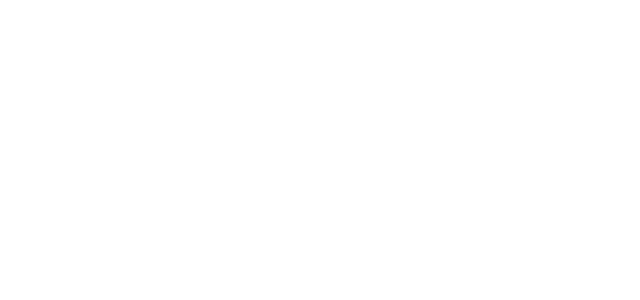
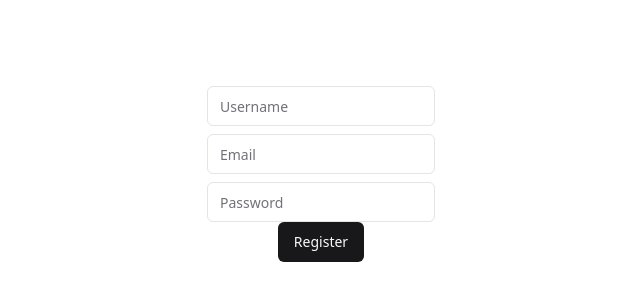
Before and after one commit to marutsuki/chirper, a React (Vite) app in the folder chirper-web/: page /register in a window 1280 px wide. Before the commit this address had no page. Shown: the part 230-530 px from the top of the page, without its empty margins (319-959 px from the left). Built offline with nearby package versions, Linux system fonts and the light colour scheme.

Commit message:
Generic Form using Zod and react hook form + Register Form

```diff
--- a/chirper-web/src/App.tsx
+++ b/chirper-web/src/App.tsx
@@ -2,7 +2,8 @@ import "./App.css";
 import { BrowserRouter, Route, Routes } from "react-router-dom";
 import Home from "./pages/Home";
 import Landing from "./pages/Landing";
-import Login from "./pages/login/Login";
+import Login from "./pages/auth/Login";
+import Register from "./pages/auth/Register";
 
 function App() {
     return (
@@ -11,6 +12,7 @@ function App() {
                 <Route path="/" element={<Landing />} />
                 <Route path="/home" element={<Home />} />
                 <Route path="/login" element={<Login />} />
+                <Route path="/register" element={<Register />} />
             </Routes>
         </BrowserRouter>
     );
--- /dev/null
+++ b/chirper-web/src/common/Form.tsx
@@ -0,0 +1,84 @@
+import { Button } from "@/components/ui/button";
+import {
+    Form as ShadCnForm,
+    FormControl,
+    FormField,
+    FormItem,
+    FormLabel,
+    FormMessage,
+} from "@/components/ui/form";
+import { Input } from "@/components/ui/input";
+import { DefaultValues, Path, useForm } from "react-hook-form";
+import { zodResolver } from "@hookform/resolvers/zod";
+import { z, ZodObject, ZodRawShape, ZodSchema } from "zod";
+import { ComponentProps } from "react";
+
+type FormProps<T extends ZodRawShape, S extends ZodSchema & ZodObject<T>> = {
+    schema: S;
+    opts: Record<
+        keyof z.output<S>,
+        {
+            placeholder: string;
+        }
+    >;
+    defaultValues?: DefaultValues<z.output<S>>;
+    error?: string;
+    isPending?: boolean;
+    onSubmit: (data: z.output<S>) => void;
+};
+
+const Form = <T extends ZodRawShape, S extends ZodSchema & ZodObject<T>>({
+    schema,
+    opts,
+    defaultValues,
+    error,
+    isPending,
+    onSubmit,
+}: FormProps<T, S>) => {
+    const form = useForm<z.infer<S>>({
+        resolver: zodResolver(schema),
+        defaultValues,
+    });
+
+    return (
+        <section className="h-full flex flex-col justify-center items-center gap-2">
+            <ShadCnForm {...form}>
+                <form onSubmit={form.handleSubmit(onSubmit)}>
+                    <FormMessage>{error}</FormMessage>
+                    {Object.keys(schema.shape).map((key) => {
+                        const typedKey = key as Path<z.infer<S>> &
+                            keyof typeof opts;
+                        return (
+                            <FormField
+                                name={typedKey}
+                                control={form.control}
+                                render={({ field }) => {
+                                    const typedField = field as ComponentProps<
+                                        typeof Input
+                                    >;
+                                    return (
+                                        <FormItem>
+                                            <FormLabel />
+                                            <FormControl>
+                                                <Input
+                                                    {...opts[typedKey]}
+                                                    {...typedField}
+                                                    {...field}
+                                                />
+                                            </FormControl>
+                                            <FormMessage />
+                                        </FormItem>
+                                    );
+                                }}
+                            />
+                        );
+                    })}
+                    <Button type="submit">Register</Button>
+                    {isPending && <p>Please wait...</p>}
+                </form>
+            </ShadCnForm>
+        </section>
+    );
+};
+
+export default Form;
--- a/chirper-web/src/pages/Landing.tsx
+++ b/chirper-web/src/pages/Landing.tsx
@@ -9,9 +9,12 @@ const Landing: FC = () => {
                 <h1 className="text-7xl">chirper.</h1>
                 <h2 className="text-xl">Start chirpin</h2>
             </div>
-            <div>
+            <div className="flex flex-col gap-4">
                 <Button className="text-2xl">
                     <Link to="/login">Login</Link>
+                </Button>
+                <Button className="text-2xl">
+                    <Link to="/register">Register</Link>
                 </Button>
             </div>
         </section>
--- /dev/null
+++ b/chirper-web/src/pages/auth/Login.tsx
@@ -0,0 +1,58 @@
+import Form from "@/common/Form";
+import { FC, useState, useTransition } from "react";
+import { useNavigate } from "react-router-dom";
+import { z } from "zod";
+
+const shape = {
+    username: z.string().min(2, {
+        message: "Username must be at least 2 characters.",
+    }),
+    password: z.string().min(4),
+};
+const formSchema = z.object(shape);
+
+const LoginForm = Form<typeof shape, typeof formSchema>;
+
+const Login: FC = () => {
+    const navigate = useNavigate();
+    const [isPending, startTransition] = useTransition();
+    const [error, setError] = useState();
+
+    const onSubmit = (data: z.infer<typeof formSchema>) => {
+        startTransition(async () => {
+            const error = await fetch("http://localhost:3000/auth/login", {
+                headers: {
+                    "Content-Type": "application/json",
+                },
+                method: "POST",
+                body: JSON.stringify(data),
+            });
+            if (!error.ok) {
+                const { message } = await error.json();
+                setError(message);
+                return;
+            }
+            navigate("/home");
+        });
+    };
+    return (
+        <section className="h-full flex flex-col justify-center items-center gap-2">
+            <LoginForm
+                schema={formSchema}
+                opts={{
+                    username: {
+                        placeholder: "Username",
+                    },
+                    password: {
+                        placeholder: "Password",
+                    },
+                }}
+                error={error}
+                isPending={isPending}
+                onSubmit={onSubmit}
+            />
+        </section>
+    );
+};
+
+export default Login;
--- /dev/null
+++ b/chirper-web/src/pages/auth/Register.tsx
@@ -0,0 +1,69 @@
+import { FC, useState, useTransition } from "react";
+import { useNavigate } from "react-router-dom";
+import { z } from "zod";
+import Form from "@/common/Form";
+
+type RegisterRequest = {
+    username: string;
+    email: string;
+    password: string;
+};
+
+const shape = {
+    username: z.string().min(2, {
+        message: "Username must be at least 2 characters.",
+    }),
+    email: z.string().email(),
+    password: z.string().min(4),
+};
+
+const formSchema = z.object(shape);
+
+const RegisterForm = Form<typeof shape, typeof formSchema>;
+
+const Register: FC = () => {
+    const navigate = useNavigate();
+    const [isPending, startTransition] = useTransition();
+    const [error, setError] = useState();
+
+    const onSubmit = (req: RegisterRequest) => {
+        startTransition(async () => {
+            const error = await fetch("http://localhost:3000/auth/register", {
+                headers: {
+                    "Content-Type": "application/json",
+                },
+                method: "POST",
+                body: JSON.stringify(req),
+            });
+            if (!error.ok) {
+                const { message } = await error.json();
+                setError(message);
+                return;
+            }
+            navigate("/home");
+        });
+    };
+    return (
+        <section className="h-full flex flex-col justify-center items-center gap-2">
+            <RegisterForm
+                schema={formSchema}
+                opts={{
+                    username: {
+                        placeholder: "Username",
+                    },
+                    email: {
+                        placeholder: "Email",
+                    },
+                    password: {
+                        placeholder: "Password",
+                    },
+                }}
+                error={error}
+                isPending={isPending}
+                onSubmit={onSubmit}
+            />
+        </section>
+    );
+};
+
+export default Register;
--- a/chirper-web/src/pages/login/Login.tsx
+++ /dev/null
@@ -1,85 +0,0 @@
-import { Button } from "@/components/ui/button";
-import {
-    Form,
-    FormControl,
-    FormField,
-    FormItem,
-    FormLabel,
-    FormMessage,
-} from "@/components/ui/form";
-import { Input } from "@/components/ui/input";
-import { FC, useState, useTransition } from "react";
-import { useForm } from "react-hook-form";
-import { useNavigate } from "react-router-dom";
-
-type LoginRequest = {
-    username: string;
-    password: string;
-};
-
-const Login: FC = () => {
-    const navigate = useNavigate();
-    const form = useForm<LoginRequest>();
-    const [isPending, startTransition] = useTransition();
-    const [error, setError] = useState(null);
-
-    const onSubmit = (req: LoginRequest) => {
-        startTransition(async () => {
-            const error = await fetch("http://localhost:3000/auth/login", {
-                headers: {
-                    "Content-Type": "application/json",
-                },
-                method: "POST",
-                body: JSON.stringify(req),
-            });
-            if (!error.ok) {
-                const { message } = await error.json();
-                setError(message);
-                return;
-            }
-            navigate("/home");
-        });
-    };
-    return (
-        <section className="h-full flex flex-col justify-center items-center gap-2">
-            <Form {...form}>
-                <form onSubmit={form.handleSubmit(onSubmit)}>
-                    <FormMessage>{error}</FormMessage>
-                    <FormField
-                        name="username"
-                        control={form.control}
-                        render={({ field }) => (
-                            <FormItem>
-                                <FormLabel />
-                                <FormControl>
-                                    <Input placeholder="Username" {...field} />
-                                </FormControl>
-                                <FormMessage />
-                            </FormItem>
-                        )}
-                    />
-                    <FormField
-                        name="password"
-                        control={form.control}
-                        render={({ field }) => (
-                            <FormItem>
-                                <FormLabel />
-                                <FormControl>
-                                    <Input
-                                        type="password"
-                                        placeholder="Password"
-                                        {...field}
-                                    />
-                                </FormControl>
-                            </FormItem>
-                        )}
-                    />
-                    <Button type="submit">Login</Button>
-                    {isPending && <p>Please wait...</p>}
-                </form>
-            </Form>
-        </section>
-    );
-};
-
-export default Login;
```
